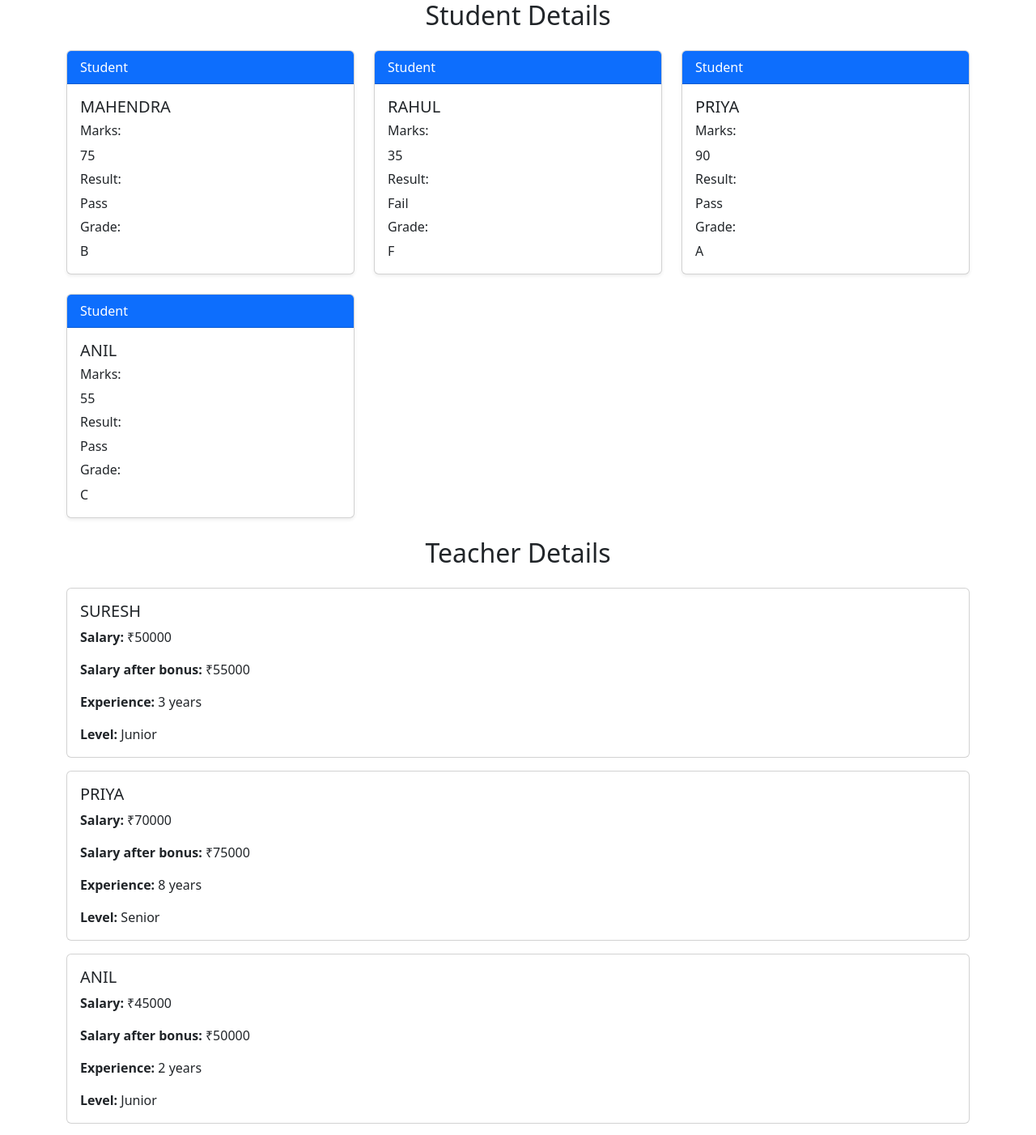
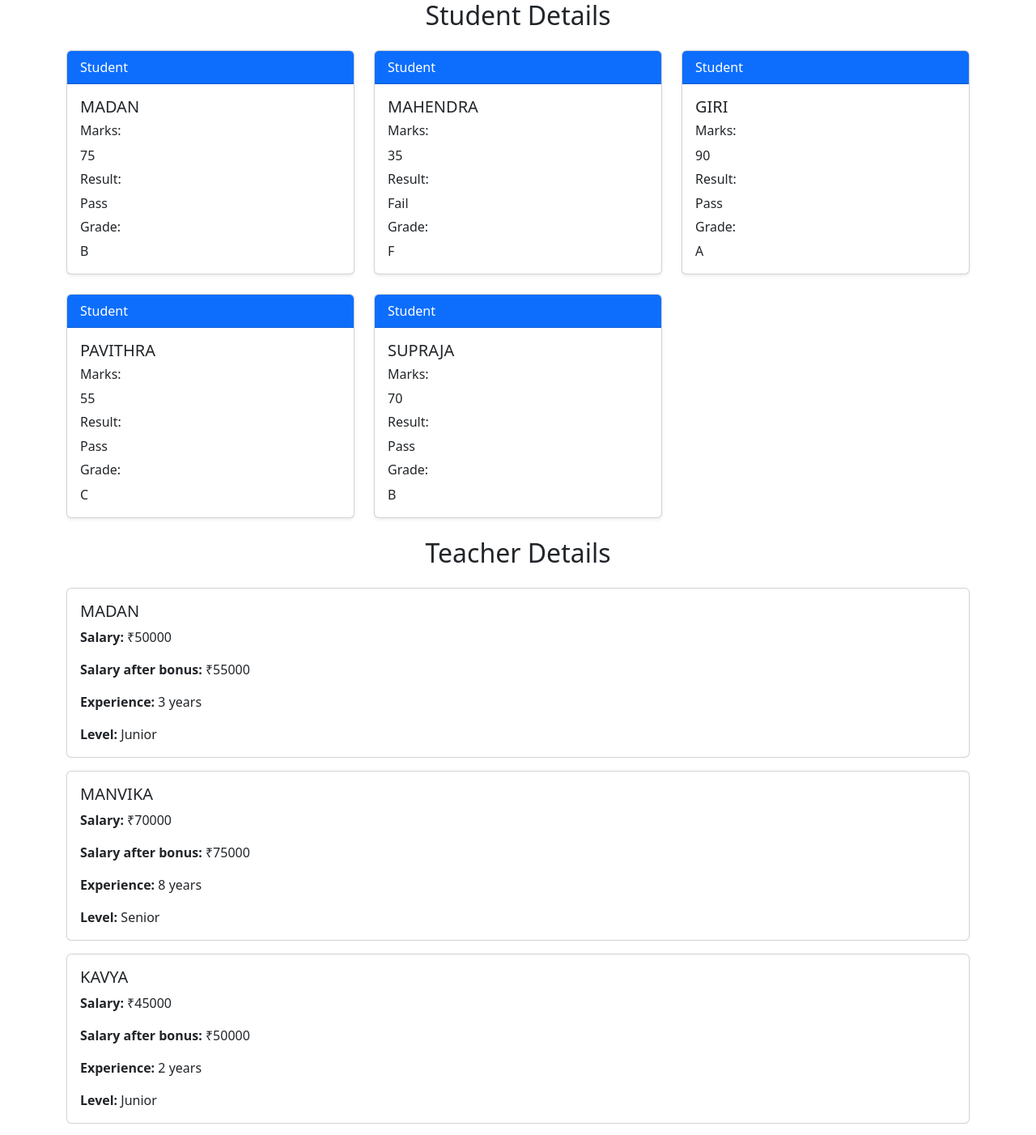
Before and after one commit to mahendrapmisard/AngulardemoApplication, an Angular app: page / in a window 1280 px wide. Shown: the top 1402 px of the page at 81% size. Built offline with nearby package versions, Linux system fonts and the light colour scheme.

Commit message:
updated components

```diff
--- a/src/app/students/students.ts
+++ b/src/app/students/students.ts
@@ -7,30 +7,30 @@ import { Component } from '@angular/core';
   styleUrl: './students.css',
 })
 export class Students {
-   // Student data
   students = [
     {
-      name: 'Mahendra',
-      marks: 75
+      name: 'madan',
+      marks: 75,
     },
     {
-      name: 'Rahul',
-      marks: 35
+      name: 'mahendra',
+      marks: 35,
     },
     {
-      name: 'Priya',
-      marks: 90
+      name: 'giri',
+      marks: 90,
     },
     {
-      name: 'Anil',
-      marks: 55
-    }
+      name: 'pavithra',
+      marks: 55,
+    },
+    {
+      name: 'supraja',
+      marks: 70,
+    },
   ];
 
-
-  // Student-specific logic
   getResult(marks: number) {
-
     if (marks >= 40) {
       return 'Pass';
     }
@@ -38,10 +38,7 @@ export class Students {
     return 'Fail';
   }
 
-
-  // Student-specific logic
   getGrade(marks: number) {
-
     if (marks >= 80) {
       return 'A';
     }
@@ -57,11 +54,7 @@ export class Students {
     return 'F';
   }
 
-
-  // Common logic
   getName(name: string) {
-
     return name.toUpperCase();
-
   }
 }
--- a/src/app/teachers/teachers.ts
+++ b/src/app/teachers/teachers.ts
@@ -9,22 +9,22 @@ import { Component } from '@angular/core';
 export class Teachers {
   teachers = [
     {
-      name: 'Suresh',
+      name: 'madan',
       salary: 50000,
       experience: 3,
     },
     {
-      name: 'Priya',
+      name: 'manvika',
       salary: 70000,
       experience: 8,
     },
     {
-      name: 'Anil',
+      name: 'kavya',
       salary: 45000,
       experience: 2,
     },
     {
-      name: 'Kavitha',
+      name: 'vamsi',
       salary: 90000,
       experience: 12,
     },
```
